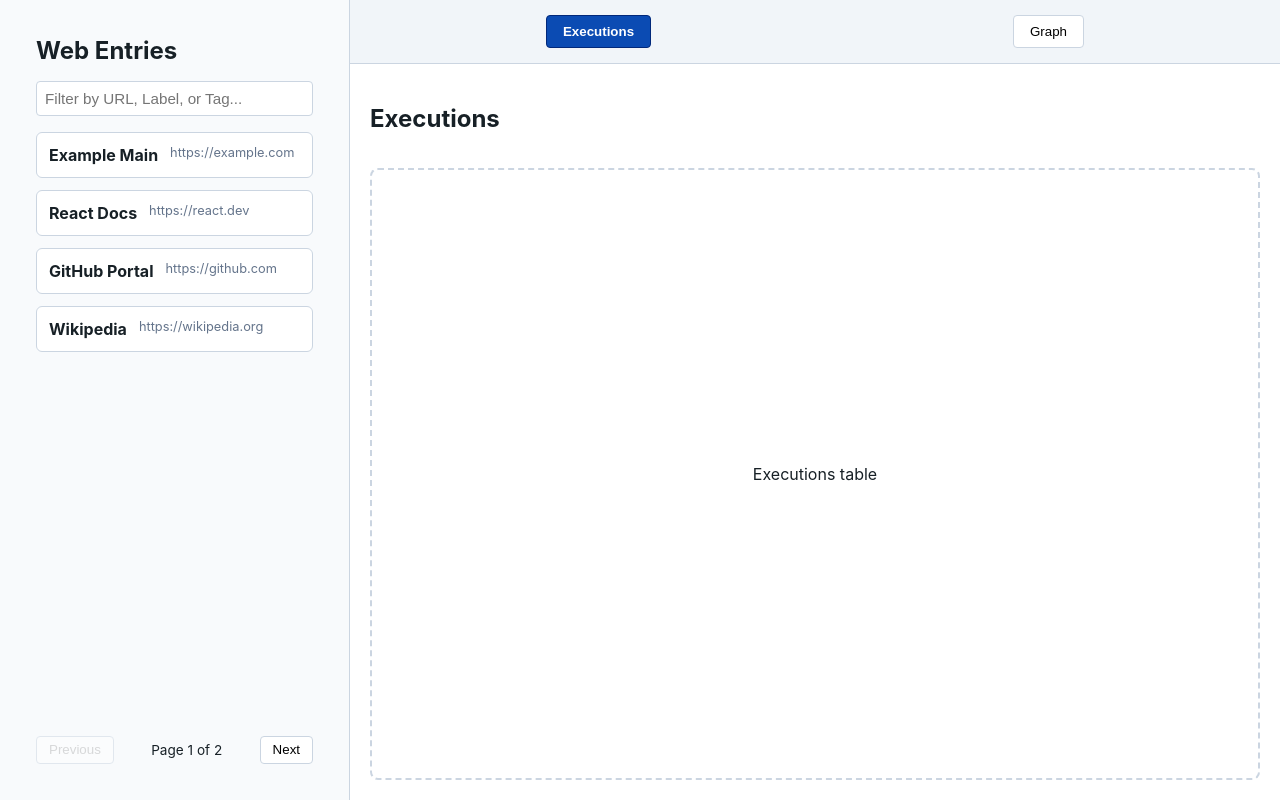
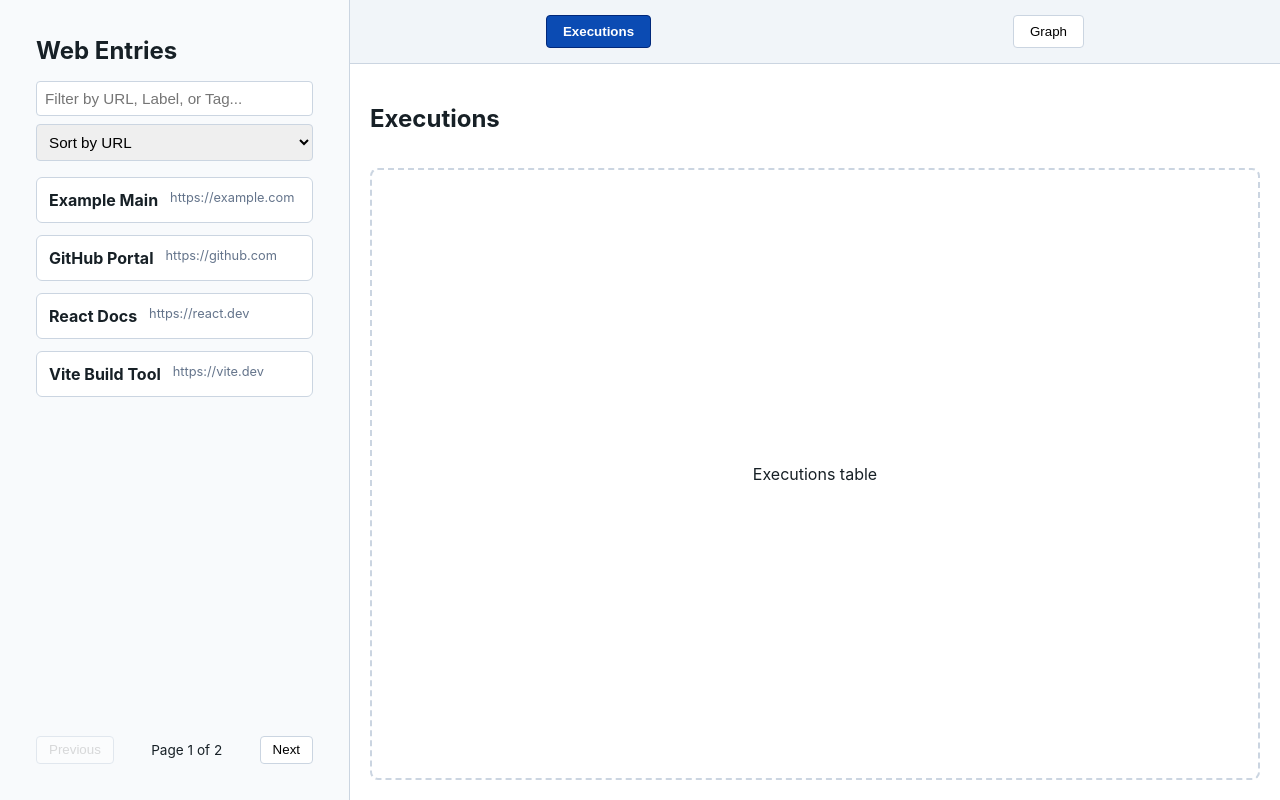
Before and after one commit to adamusP/WebCrawler, a React (Vite) app in the folder frontend/: page / in a window 1280 px wide. Built offline with nearby package versions, Linux system fonts and the light colour scheme.

Commit message:
sorting webentries

```diff
--- a/frontend/src/components/WebEntries/WebEntries.module.css
+++ b/frontend/src/components/WebEntries/WebEntries.module.css
@@ -23,6 +23,17 @@
 
 .controls {
   margin-bottom: 1rem;
+}
+
+.sortSelect {
+  width: 100%;
+  padding: 0.5rem;
+  margin-top: 0.5rem;
+  border: 1px solid var(--color-border);
+  border-radius: 4px;
+  font-size: 0.95rem;
+  outline: none;
+  transition: border-color 0.2s ease;
 }
 
 .searchInput {
--- a/frontend/src/components/WebEntries/WebEntries.tsx
+++ b/frontend/src/components/WebEntries/WebEntries.tsx
@@ -7,34 +7,48 @@ const ITEMS_PER_PAGE = 4;
 export default function WebEntriesList() {
   const [currentPage, setCurrentPage] = useState(1);
   const [searchQuery, setSearchQuery] = useState("");
+  const [sortBy, setSortBy] = useState<"url" | "lastCrawledAt">("url");
 
-  const items = MOCK_DATA;
+  const resultItems = useMemo(() => {
+    let items = MOCK_DATA;
 
-  const filteredItems = useMemo(() => {
-    if (!searchQuery.trim()) return items;
+    if (searchQuery.trim()) {
+      const lowerCaseQuery = searchQuery.toLowerCase();
+      items = items.filter((item) => {
+        const matchesUrl = item.url.toLowerCase().includes(lowerCaseQuery);
+        const matchesLabel = item.label.toLowerCase().includes(lowerCaseQuery);
+        const matchesTags = item.tags.some((tag) => tag.toLowerCase().includes(lowerCaseQuery));
+        return matchesUrl || matchesLabel || matchesTags;
+      });
+    }
+    return [...items].sort((a, b) => {
+      if (sortBy === "url") {
+        return a.url.localeCompare(b.url);
+      } else {
+        const timeA = a.lastCrawledAt ? a.lastCrawledAt.getTime() : 0;
+        const timeB = b.lastCrawledAt ? b.lastCrawledAt.getTime() : 0;
 
-    const lowerCaseQuery = searchQuery.toLowerCase();
+        return timeB - timeA;
+      }
+    });
+  }, [searchQuery, sortBy]);
 
-    return items.filter((item) => {
-      const matchesUrl = item.url.toLowerCase().includes(lowerCaseQuery);
-      const matchesLabel = item.label.toLowerCase().includes(lowerCaseQuery);
-      const matchesTags = item.tags.some((tag) => tag.toLowerCase().includes(lowerCaseQuery));
-
-      return matchesUrl || matchesLabel || matchesTags;
-    });
-  }, [searchQuery]);
-
-  const totalPages = Math.ceil(filteredItems.length / ITEMS_PER_PAGE) || 1;
+  const totalPages = Math.ceil(resultItems.length / ITEMS_PER_PAGE) || 1;
 
   const safeCurrentPage = currentPage > totalPages ? 1 : currentPage;
 
   const paginatedItems = useMemo(() => {
     const startIndex = (safeCurrentPage - 1) * ITEMS_PER_PAGE;
-    return filteredItems.slice(startIndex, startIndex + ITEMS_PER_PAGE);
-  }, [filteredItems, safeCurrentPage]);
+    return resultItems.slice(startIndex, startIndex + ITEMS_PER_PAGE);
+  }, [resultItems, safeCurrentPage]);
 
   const handleSearchChange = (e: React.ChangeEvent<HTMLInputElement>) => {
     setSearchQuery(e.target.value);
+    setCurrentPage(1);
+  };
+
+  const handleSortChange = (e: React.ChangeEvent<HTMLSelectElement>) => {
+    setSortBy(e.target.value as "url" | "lastCrawledAt");
     setCurrentPage(1);
   };
 
@@ -50,6 +64,10 @@ export default function WebEntriesList() {
           onChange={handleSearchChange}
           className={styles.searchInput}
         />
+        <select value={sortBy} onChange={handleSortChange} className={styles.sortSelect}>
+          <option value="url">Sort by URL</option>
+          <option value="lastCrawledAt">Sort by Last Crawled</option>
+        </select>
       </div>
 
       <div className={styles.list}>
```
